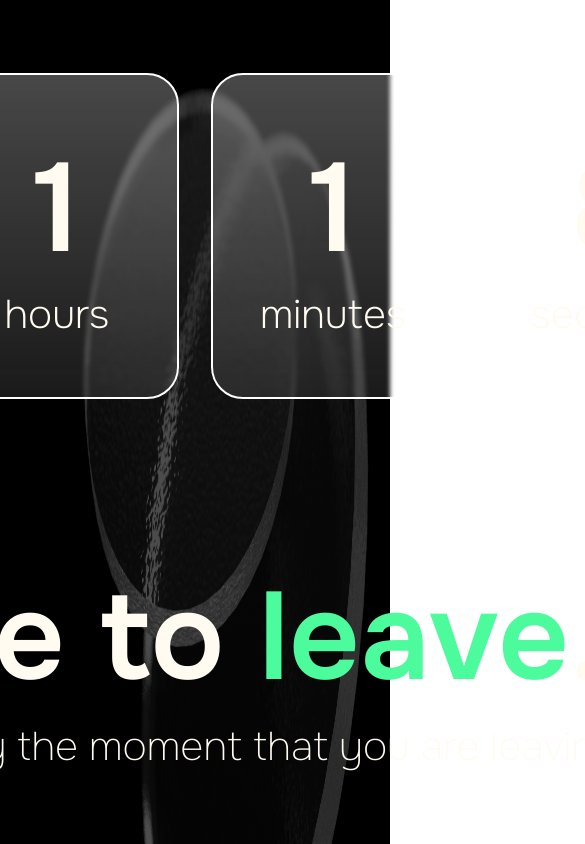
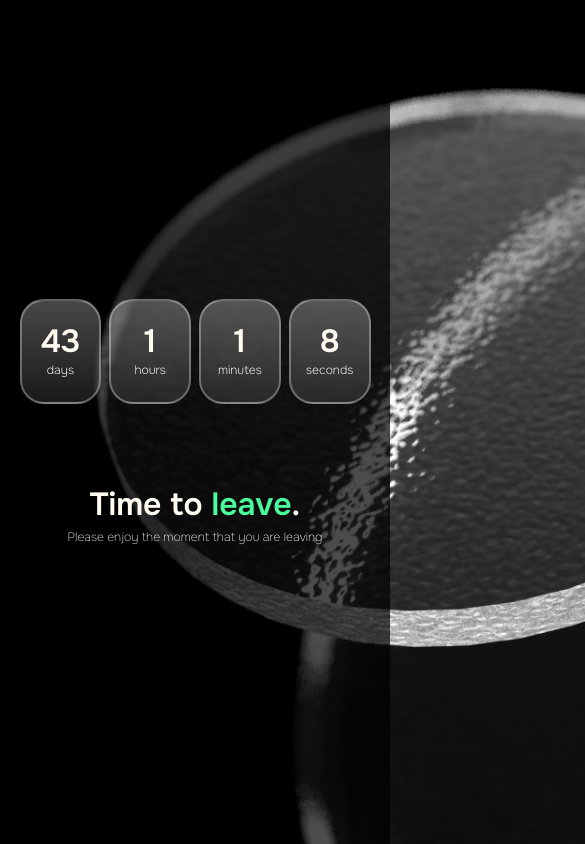
Before and after one commit to kvanux/countdown, a plain HTML site: page index.html in a window 390 px wide. Shown: the top 844 px of the page, 585 px wide, since content can reach past the window. Drawn offline with Linux system fonts and the light colour scheme.

Commit message:
responsive-ip7

```diff
--- a/index.html
+++ b/index.html
@@ -12,7 +12,7 @@
 </head>
 <body>
     <div class="main">
-        <img src="asset/57f2208d00391e6b13e3c64d2b3b40b9.jpg" alt="" class="bg">
+        <img src="asset/57f2208d00391e6b13e3c64d2b3b40b9.jpg" width="100%" alt="" class="bg">
         <div class="container">
             <div class="row">
                 <div class="card">
--- a/main.css
+++ b/main.css
@@ -23,13 +23,14 @@ html {
     left: 0;
     top: 0;
     width: 100%;
-    height: 100%;
+    height: auto;
     z-index: -10;
+    object-fit: cover;
 }
 
 .container {
     display: flex;
-    width: 1073px;
+    width: 56vw;
     flex-direction: column;
     align-items: center;
     gap: 160px;
@@ -48,18 +49,19 @@ html {
     flex-direction: column;
     align-items: center;
     border-radius: 32px;
-    border: 2px solid #FFF;
+    border: 2px solid #FFFFFF50;
     background: linear-gradient(180deg, rgba(255, 255, 255, 0.20) 0%, rgba(255, 255, 255, 0.00) 100%), rgba(255, 255, 255, 0.10);
     backdrop-filter: blur(2px);
-    padding: 28px 40px;
-    width: 233px;
-    height: 266px;
+    padding: 0 24px 4px 24px;
+    max-width: 240px;
+    width: 100%;
+    height: 260px;
     justify-content: center;
 }
 
 h2 {
     color: #FFFBF1;
-    font-size: 124px;
+    font-size: 12.4rem;
     font-style: normal;
     font-weight: 600;
     line-height: normal;
@@ -69,7 +71,7 @@ h2 {
 .label {
     color: #FFFBF1;
     text-align: center;
-    font-size: 40px;
+    font-size: 4rem;
     font-style: normal;
     font-weight: 200;
     line-height: normal;
@@ -78,7 +80,7 @@ h2 {
 
 .msgContainer {
     display: flex;
-    width: 850px;
+    width: 85rem;
     flex-direction: column;
     align-items: center;
     gap: 4px;
@@ -87,17 +89,17 @@ h2 {
 .title {
     color: #FFFBF1;
     text-align: center;
-    font-size: 124px;
+    font-size: 12.4rem;
     font-style: normal;
     font-weight: 600;
     line-height: normal;
-    align-self: stretch;
+    align-self: center;
 }
 
 .highlight {
     color: #4CFB9C;
     text-align: center;
-    font-size: 124px;
+    font-size: 12.4rem;
     font-style: normal;
     font-weight: 600;
     line-height: normal;
@@ -106,9 +108,56 @@ h2 {
 
 .message {
     color: #FFFBF1;
-    font-size: 40px;
+    font-size: 4rem;
     font-style: normal;
     font-weight: 100;
     line-height: normal;
-    align-self: stretch;
+    align-self: center;
 }
+
+@media (max-width: 400px) and (min-width: 300px) {
+    .container {
+      width: 90vw;
+    }
+    h2 {
+        font-size: 3.2rem;
+    }
+    .label {
+        font-size: 1.2rem;
+    }
+    .msgContainer {
+        width: 75vw;
+    }
+    .title {
+        font-size: 3.2rem;
+    }
+    .highlight {
+        font-size: 3.2rem;
+    }
+    .message {
+        font-size: 1.2rem;
+    }
+    .row {
+        gap: 8px;
+    }
+    .bg {
+        height: 100%;
+        width: auto;
+        position: absolute;
+        left: -50%;
+    }
+    .card {
+        border-radius: 24px;
+        border: 2px solid #FFFFFF50;
+        background: linear-gradient(180deg, rgba(255, 255, 255, 0.20) 0%, rgba(255, 255, 255, 0.00) 100%), rgba(255, 255, 255, 0.10);
+        backdrop-filter: blur(2px);
+        padding: 0 12px 4px 12px;
+        max-width: 240px;
+        width: 100%;
+        height: 25vw;
+        justify-content: center;
+    }
+    .container {
+        gap: 80px;
+    }
+  }
```
